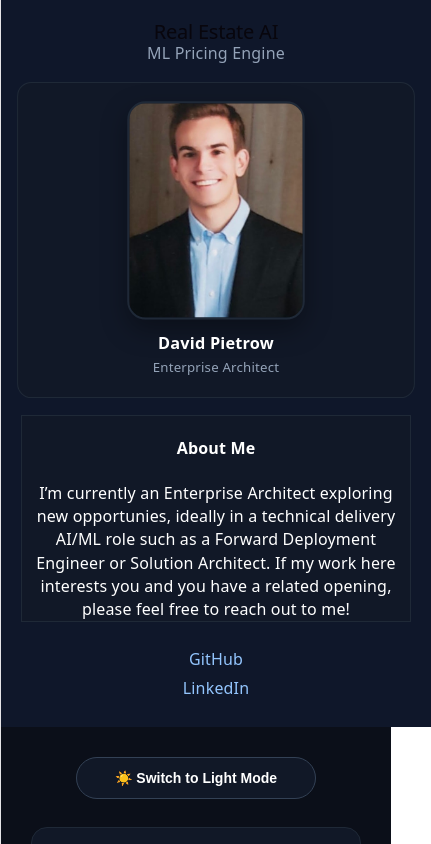
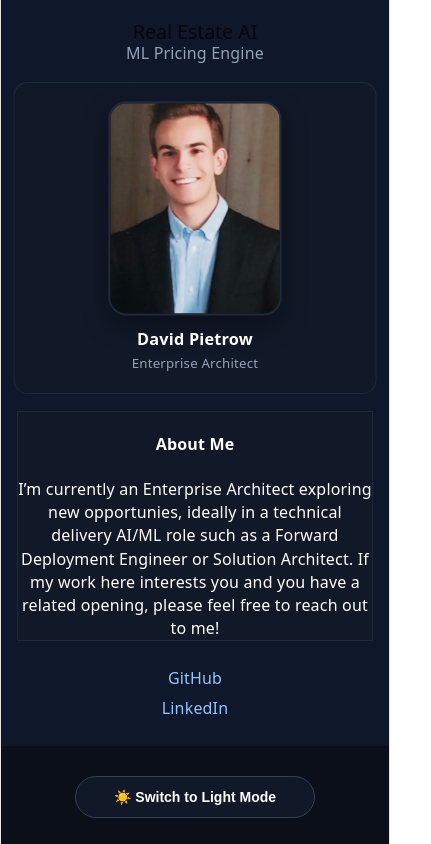
Before and after one commit to DPietrow/RealEstateModel, a React (Vite) app in the folder house-ui/: page / in a window 390 px wide. Shown: the top 844 px of the page, 431 px wide, since content can reach past the window. Built offline with nearby package versions, Linux system fonts and the light colour scheme.

Commit message:
changed css

```diff
--- a/house-ui/src/App.css
+++ b/house-ui/src/App.css
@@ -1,21 +1,24 @@
-html, body {
+* {
+  box-sizing: border-box;
+}
+html,
+body,
+#root {
   margin: 0;
   padding: 0;
   width: 100%;
-  height: 100%;
-  background: #0b0f19;
+  min-height: 100%;
 }
 
-#root {
-  width: 100%;
-  height: 100%;
+body {
+  overflow-x: hidden;
 }
 
 /* FORCE FULL EDGE LAYOUT */
 .app {
   display: flex;
-  height: 100vh;
-  width: 100vw;
+  min-height: 100dvh;
+  width: 100%;
   margin: 0;
 }
 
@@ -293,15 +296,23 @@ button:disabled {
   color: #475569;   /* slate-600 */
 }
 
-/* MOBILE */
 @media (max-width: 768px) {
   .app {
     flex-direction: column;
-    height: auto;
+    min-height: auto;
   }
 
-  .sidebar, .right {
+  .sidebar,
+  .main,
+  .right {
     width: 100%;
+  }
+
+  .sidebar,
+  .main,
+  .right {
+    padding-left: 16px;
+    padding-right: 16px;
   }
 
   .grid {
```
